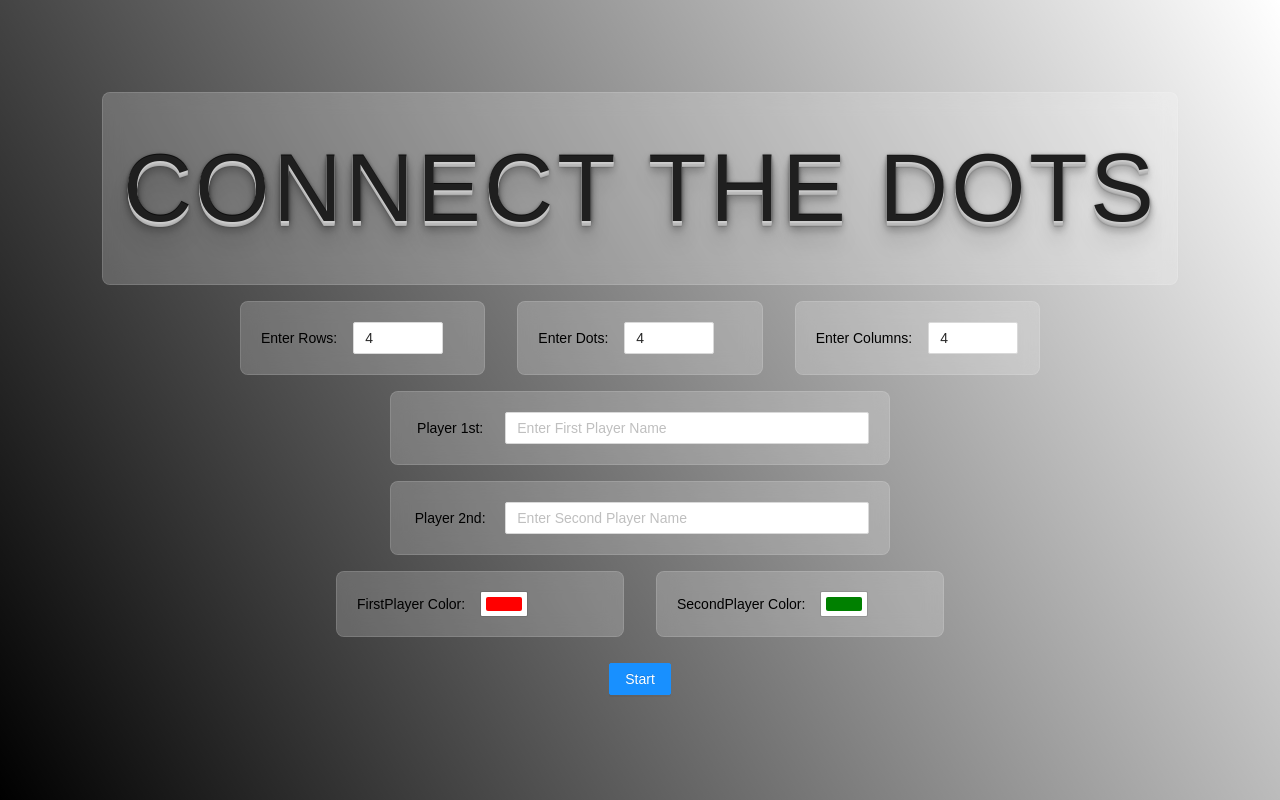
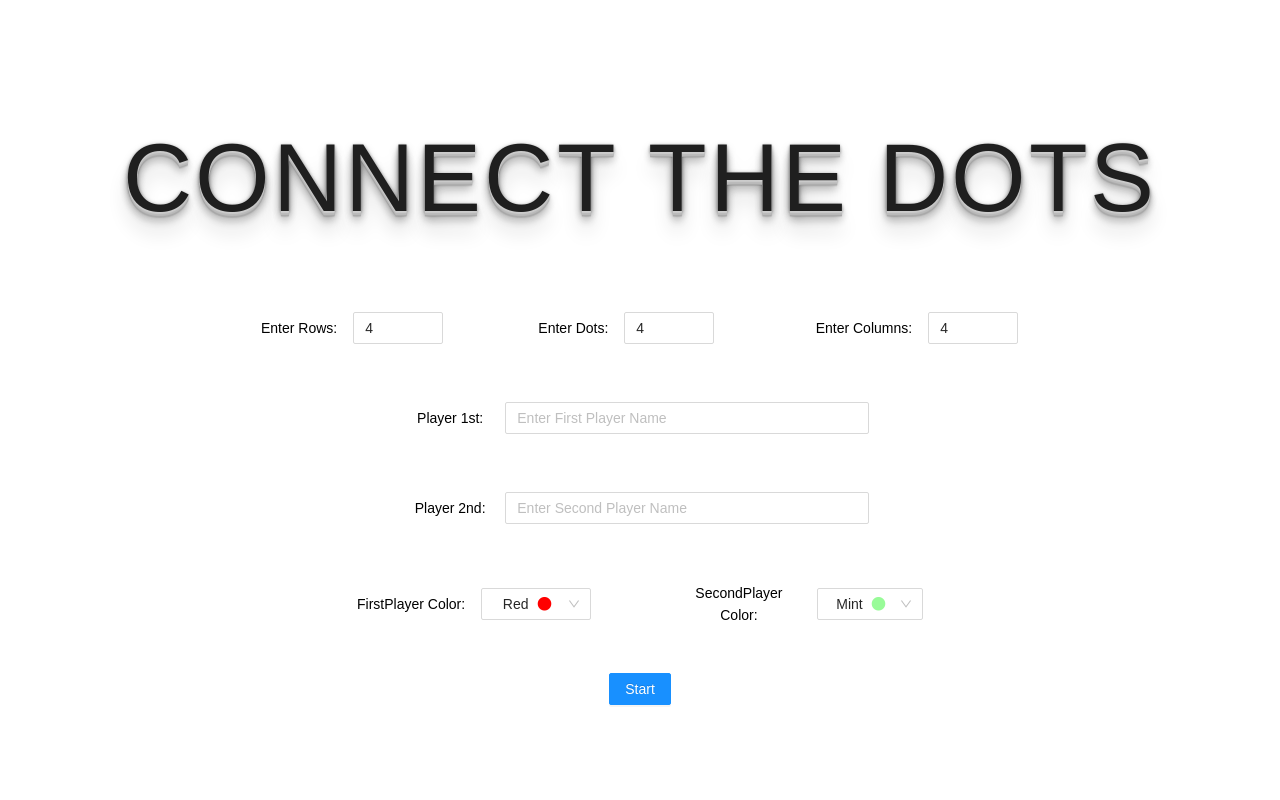
Before and after one commit to TidbitsJS/Gravitrips, a React (Create React App) app: page / in a window 1280 px wide. Built offline with nearby package versions, Linux system fonts and the light colour scheme; a web font is replaced by a local one.

Commit message:
input dimensions & color changes

```diff
--- a/src/App.css
+++ b/src/App.css
@@ -6,7 +6,6 @@
   align-items: center;
   flex-direction: column;
 
-  background: linear-gradient(60deg, black, transparent);
   min-height: 100vh;
 }
 
--- a/src/Styles/game.css
+++ b/src/Styles/game.css
@@ -39,7 +39,7 @@ h1 {
 
   justify-items: center;
 
-  box-shadow: -1px 2px 5px rgba(0, 0, 0, 0.2), -1px -1px 5px rgba(0, 0, 0, 0.2);
+  /* box-shadow: -1px 2px 5px rgba(0, 0, 0, 0.2), -1px -1px 5px rgba(0, 0, 0, 0.2); */
 }
 
 .cell {
@@ -70,7 +70,7 @@ h1 {
 }
 
 .top {
-  background: #fff;
+  background: transparent;
 }
 
 .footer {
--- a/src/components/Welcome.js
+++ b/src/components/Welcome.js
@@ -1,74 +1,45 @@
 import React, { Component } from "react";
-import { InputNumber, Button, Input } from "antd";
-import { SketchPicker } from "react-color";
+import { InputNumber, Button, Input, Select } from "antd";
 
 import "antd/dist/antd.css";
 import Grid from "./Grid";
 
+const { Option } = Select;
+
 export class Welcome extends Component {
   state = {
-    rows: 7,
-    columns: 7,
+    rows: 4,
+    columns: 4,
     dots: 4,
     start: false,
     firstPlayer: {
       name: "Mr. Red",
-      color: "red",
+      color: "#ff0000",
     },
     secondPlayer: {
       name: "Mr. Green",
-      color: "green",
+      color: "#98FB98",
     },
-    displayFirstColorPicker: false,
-    displaySecondColorPicker: false,
   };
 
   gridRowInput = (value) => {
+    if (value % 1 !== 0) return;
+
     this.setState({ rows: value });
   };
 
   gridColInput = (value) => {
+    if (value % 1 !== 0) return;
     this.setState({ columns: value });
   };
 
   gridDotInput = (value) => {
+    if (value % 1 !== 0) return;
     this.setState({ dots: value });
   };
 
   handleStart = () => {
     this.setState({ start: true });
-  };
-
-  handleFirstClick = () => {
-    this.setState({
-      displayFirstColorPicker: !this.state.displayFirstColorPicker,
-    });
-  };
-
-  handleSecondClick = () => {
-    this.setState({
-      displaySecondColorPicker: !this.state.displaySecondColorPicker,
-    });
-  };
-
-  handleFirstClose = () => {
-    this.setState({ displayFirstColorPicker: false });
-  };
-
-  handleSecondClose = () => {
-    this.setState({ displaySecondColorPicker: false });
-  };
-
-  handleFirstChange = (color) => {
-    this.setState({
-      firstPlayer: { name: this.state.firstPlayer.name, color: color.hex },
-    });
-  };
-
-  handleSecondChange = (color) => {
-    this.setState({
-      secondPlayer: { name: this.state.secondPlayer.name, color: color.hex },
-    });
   };
 
   onFirstPlayerNameChange = (e) => {
@@ -89,51 +60,23 @@ export class Welcome extends Component {
     });
   };
 
+  onFirstPlayerColorChange = (value) => {
+    console.log(value);
+
+    this.setState({
+      firstPlayer: { ...this.state.firstPlayer, color: value },
+    });
+  };
+
+  onSecondPlayerColorChange = (value) => {
+    console.log(value);
+
+    this.setState({
+      secondPlayer: { ...this.state.secondPlayer, color: value },
+    });
+  };
+
   render() {
-    const styles = {
-      firstColor: {
-        width: "36px",
-        height: "14px",
-        borderRadius: "2px",
-        background: `${this.state.firstPlayer.color}`,
-      },
-      secondColor: {
-        width: "36px",
-        height: "14px",
-        borderRadius: "2px",
-        background: `${this.state.secondPlayer.color}`,
-      },
-      swatch: {
-        padding: "5px",
-        background: "#fff",
-        borderRadius: "1px",
-        boxShadow: "0 0 0 1px rgba(0,0,0,.1)",
-        display: "inline-block",
-        cursor: "pointer",
-      },
-      popoverFirst: {
-        position: "absolute",
-        top: "-100%",
-        left: "-10%",
-        transform: "translate(-100%, -40%)",
-        zIndex: "2",
-      },
-      popoverSecond: {
-        position: "absolute",
-        top: "-100%",
-        left: "40%",
-        transform: "translate(100%, -40%)",
-        zIndex: "2",
-      },
-      cover: {
-        position: "fixed",
-        top: "0px",
-        right: "0px",
-        bottom: "0px",
-        left: "0px",
-      },
-    };
-
     if (!this.state.start) {
       return (
         <div className="App">
@@ -147,27 +90,33 @@ export class Welcome extends Component {
             <div className="Grid-Row-UserInput glass">
               <p>Enter Rows: </p>
               <InputNumber
+                type="number"
                 min={4}
                 max={20}
                 defaultValue={4}
+                value={this.state.rows}
                 onChange={this.gridRowInput}
               />
             </div>
             <div className="Grid-dot-UserInput glass">
               <p>Enter Dots: </p>
               <InputNumber
+                type="number"
                 min={4}
                 max={20}
                 defaultValue={4}
+                value={this.state.dots}
                 onChange={this.gridDotInput}
               />
             </div>
             <div className="Grid-Col-UserInput glass">
               <p>Enter Columns: </p>
               <InputNumber
+                type="number"
                 min={4}
                 max={20}
                 defaultValue={4}
+                value={this.state.columns}
                 onChange={this.gridColInput}
               />
             </div>
@@ -193,34 +142,78 @@ export class Welcome extends Component {
           <div className="Grid-ColorChoice">
             <div className="Grid-FirstPlayer-ColorChoice glass">
               <p>FirstPlayer Color:</p>
-              <div style={styles.swatch} onClick={this.handleFirstClick}>
-                <div style={styles.firstColor} />
-              </div>
-              {this.state.displayFirstColorPicker ? (
-                <div style={styles.popoverFirst}>
-                  <div style={styles.cover} onClick={this.handleFirstClose} />
-                  <SketchPicker
-                    color={this.state.firstPlayer.color}
-                    onChange={this.handleFirstChange}
-                  />
-                </div>
-              ) : null}
+              <Select
+                defaultValue="#ff0000"
+                style={{ width: 110 }}
+                onChange={this.onFirstPlayerColorChange}
+              >
+                <Option value="#0ec74f">
+                  Green{" "}
+                  <i
+                    className="fas fa-circle"
+                    style={{ marginLeft: 5, color: "#0ec74f" }}
+                  ></i>
+                </Option>
+                <Option value="#ff0000">
+                  Red{" "}
+                  <i
+                    className="fas fa-circle"
+                    style={{ marginLeft: 5, color: "#ff0000 " }}
+                  ></i>
+                </Option>
+                <Option value="#ffc200">
+                  Yellow{" "}
+                  <i
+                    className="fas fa-circle"
+                    style={{ marginLeft: 5, color: "#ffc200" }}
+                  ></i>
+                </Option>
+                <Option value="#0092fa">
+                  Blue{" "}
+                  <i
+                    className="fas fa-circle"
+                    style={{ marginLeft: 5, color: "#0092fa" }}
+                  ></i>
+                </Option>
+              </Select>
             </div>
 
             <div className="Grid-SecondPlayer-ColorChoice glass">
               <p>SecondPlayer Color:</p>
-              <div style={styles.swatch} onClick={this.handleSecondClick}>
-                <div style={styles.secondColor} />
-              </div>
-              {this.state.displaySecondColorPicker ? (
-                <div style={styles.popoverSecond}>
-                  <div style={styles.cover} onClick={this.handleSecondClose} />
-                  <SketchPicker
-                    color={this.state.secondPlayer.color}
-                    onChange={this.handleSecondChange}
-                  />
-                </div>
-              ) : null}
+              <Select
+                defaultValue="#98FB98"
+                style={{ width: 110 }}
+                onChange={this.onSecondPlayerColorChange}
+              >
+                <Option value="#EB7405">
+                  Tango{" "}
+                  <i
+                    className="fas fa-circle"
+                    style={{ marginLeft: 5, color: "#EB7405" }}
+                  ></i>
+                </Option>
+                <Option value="#98FB98">
+                  Mint{" "}
+                  <i
+                    className="fas fa-circle"
+                    style={{ marginLeft: 5, color: "#98FB98 " }}
+                  ></i>
+                </Option>
+                <Option value="#00EAFF">
+                  Aqua{" "}
+                  <i
+                    className="fas fa-circle"
+                    style={{ marginLeft: 5, color: "#00EAFF" }}
+                  ></i>
+                </Option>
+                <Option value="#FF5999">
+                  Rose{" "}
+                  <i
+                    className="fas fa-circle"
+                    style={{ marginLeft: 5, color: "#FF5999" }}
+                  ></i>
+                </Option>
+              </Select>
             </div>
           </div>
 
```
Also changed, not shown: 1 other file (tests, documents, lock files or other folders).
